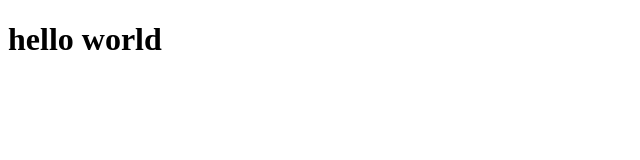
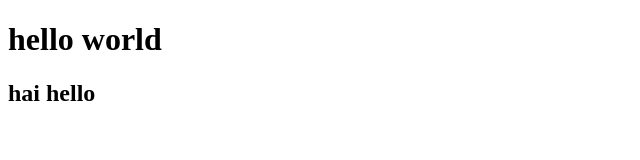
Before and after one commit to ASWATHYSALIM/E31_assignment_sample, a plain HTML site: page index.html in a window 1280 px wide. Shown: the whole page, without its empty margins (0-640 px from the left). Drawn offline with Linux system fonts and the light colour scheme.

Commit message:
3rd commit
3rd commit

```diff
--- a/index.html
+++ b/index.html
@@ -7,5 +7,6 @@
 </head>
 <body>
     <h1>hello world</h1>
+    <h2>hai hello</h2>
 </body>
 </html>
```
